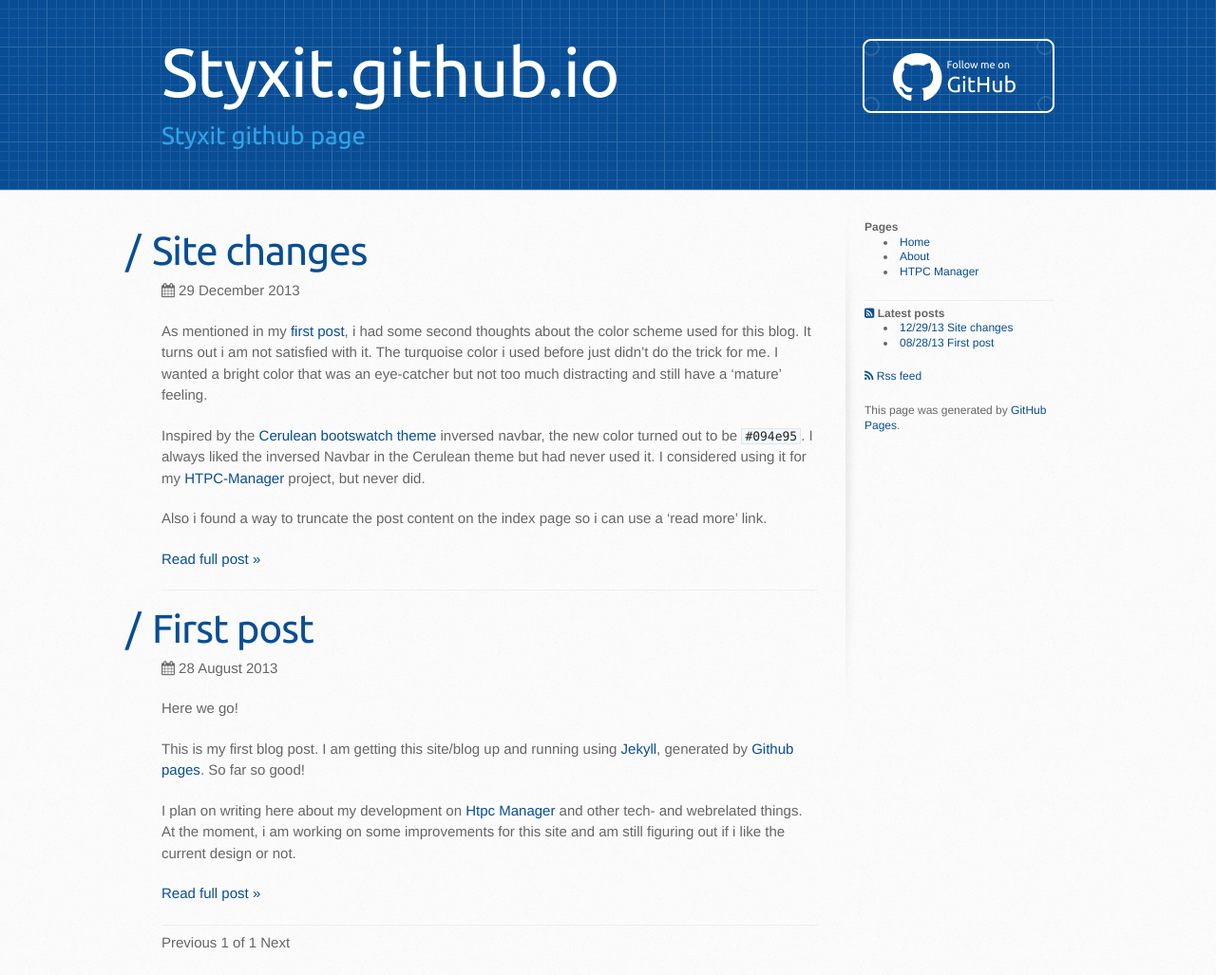
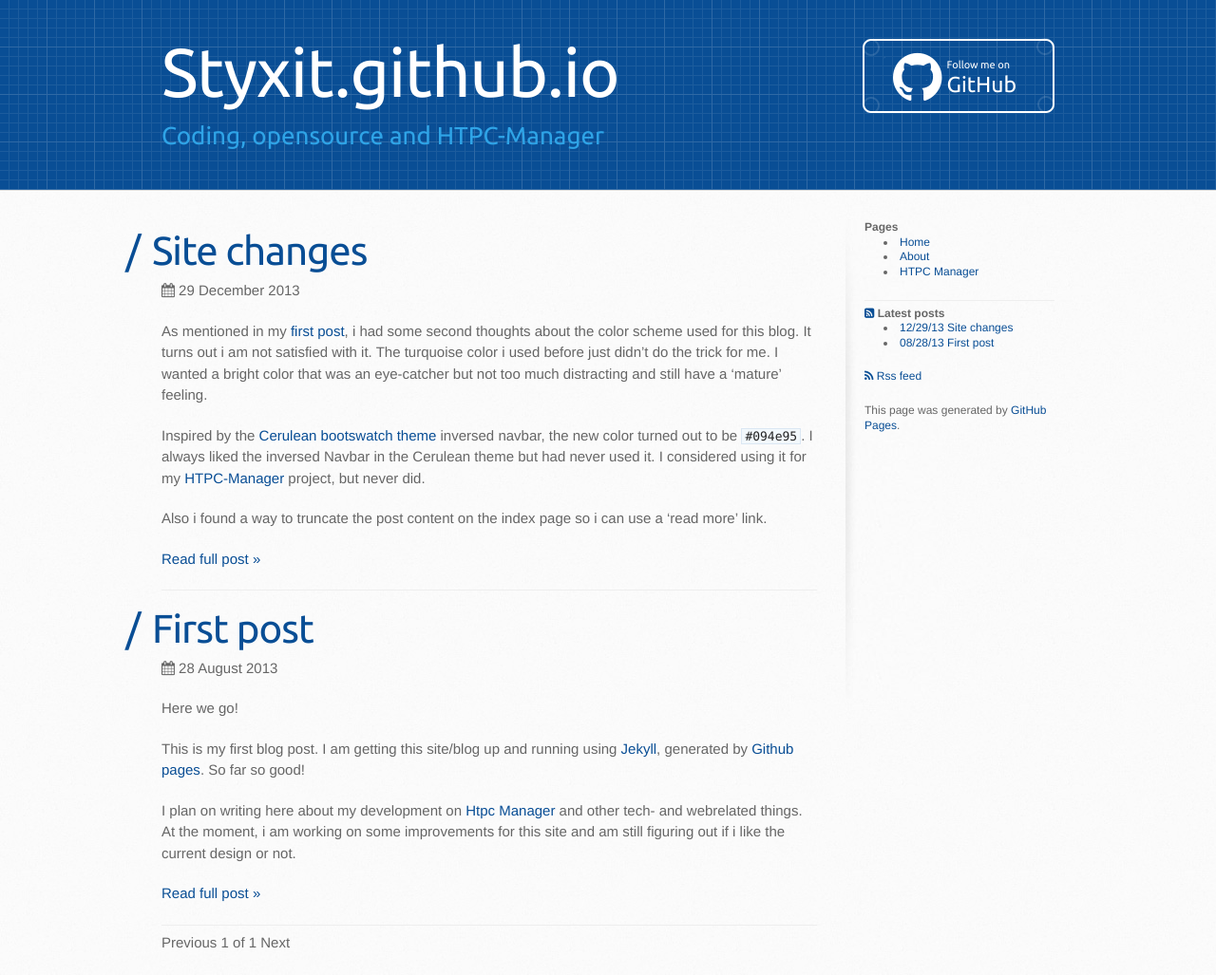
Before and after one commit to styxit/styxit.github.io, a Jekyll site: the page built from index.html, in a window 1280 px wide. Shown: the whole page at 95% size. Built offline with Jekyll 4.4.1, drawn with Linux system fonts in a browser that asks for light colours; the list of posts is cut into pages by our own code.

Commit message:
Add links to header subtext

```diff
--- a/_includes/header.html
+++ b/_includes/header.html
@@ -1,7 +1,7 @@
 <header>
   <div class="inner">
     <h1><a href="/">Styxit.github.io</a></h1>
-    <h2>Styxit github page</h2>
+    <h2><a href="http://github.com/styxit">Coding, opensource</a> and <a href="http://htpc.io">HTPC-Manager</a></h2>
     <a href="https://github.com/styxit" class="button">
       <i class="icon-github"></i> <small>Follow me on</small> GitHub</a>
   </div>
```
